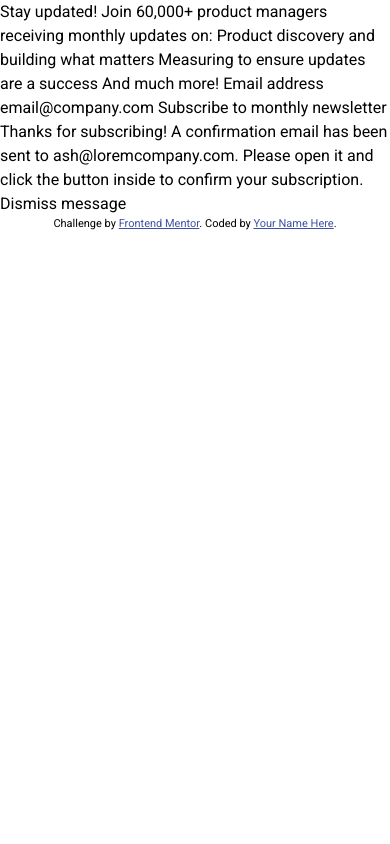
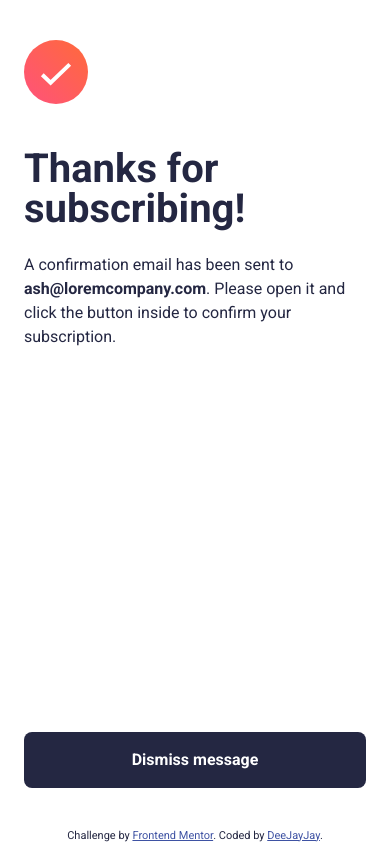
Before and after one commit to deejayjay/fem-newsletter-sign-up, a Vue app: page / in a window 390 px wide. Built offline with nearby package versions, Linux system fonts and the light colour scheme.

Commit message:
Completes the mobile layout

```diff
--- a/src/App.vue
+++ b/src/App.vue
@@ -3,38 +3,39 @@
 </script>
 
 <template>
-  <!-- Sign-up form start -->
-
-  Stay updated!
-
-  Join 60,000+ product managers receiving monthly updates on:
-
-  Product discovery and building what matters
-  Measuring to ensure updates are a success
-  And much more!
-
-  Email address
-  email@company.com
-
-  Subscribe to monthly newsletter
-
-  <!-- Sign-up form end -->
-
-  <!-- Success message start -->
-
-  Thanks for subscribing!
-
-  A confirmation email has been sent to ash@loremcompany.com.
-  Please open it and click the button inside to confirm your subscription.
-
-  Dismiss message
-
-  <!-- Success message end -->
-
-  <footer class="attribution">
-    Challenge by <a href="https://www.frontendmentor.io?ref=challenge" target="_blank">Frontend Mentor</a>.
-    Coded by <a href="#">Your Name Here</a>.
-  </footer>
+  <div class="container">
+    <main class="main">
+      <!-- <SignUpForm /> -->
+      <Confirmation />
+    </main>
+    <footer class="attribution">
+      Challenge by <a href="https://www.frontendmentor.io?ref=challenge" target="_blank">Frontend Mentor</a>.
+      Coded by <a href="https://github.com/deejayjay">DeeJayJay</a>.
+    </footer>
+  </div>
 </template>
 
-<style scoped></style>
+<script>
+import SignUpForm from './components/SignUpForm.vue';
+import Confirmation from './components/Confirmation.vue';
+
+export default {
+  name: 'App',
+  components: {
+    SignUpForm,
+    Confirmation
+  }
+}
+</script>
+
+<style scoped>
+.container {
+  display: flex;
+  flex-direction: column;
+  height: 100%;
+}
+
+.main {
+  flex: 1;
+}
+</style>
--- a/src/assets/css/base.css
+++ b/src/assets/css/base.css
@@ -8,6 +8,7 @@
 
 * {
   margin: 0;
+  padding: 0;
   font: inherit;
 }
 
@@ -49,14 +50,15 @@ h6 {
 
 ul,
 ol {
-  padding: 0;
+  list-style-type: none;
 }
 
 /* End of CSS Reset */
 
 :root {
   --color-primary: hsl(4, 100%, 67%);
-  --color-dark-slate-grey: hsl(234, 29%, 20%);
+  --color-dark-navy: hsl(234, 29%, 20%);
+  --color-dark-navy-50: hsla(234, 29%, 20%, 0.5);
   --color-charcoal-grey: hsl(235, 18%, 26%);
   --color-grey: hsl(231, 7%, 60%);
   --color-white: hsl(0, 0%, 100%);
@@ -65,3 +67,7 @@ ol {
 html {
   font-size: 10px;
 }
+
+#app {
+  height: 100%;
+}
--- a/src/assets/css/main.css
+++ b/src/assets/css/main.css
@@ -5,6 +5,7 @@
 body {
   font-family: 'Roboto', sans-serif;
   font-size: 1.6rem;
+  color: var(--color-dark-navy);
 }
 
 .attribution {
@@ -15,3 +16,21 @@ body {
 .attribution a {
   color: hsl(228, 45%, 44%);
 }
+
+.btn {
+  display: block;
+  width: 100%;
+  border: none;
+  border-radius: 8px;
+  background-color: var(--color-dark-navy);
+  color: var(--color-white);
+  font-weight: 700;
+  padding: 1.6rem 2.4rem;
+}
+
+.title {
+  font-size: 4rem;
+  font-weight: 700;
+  line-height: 1;
+  margin-bottom: 2.4rem;
+}
--- /dev/null
+++ b/src/components/Confirmation.vue
@@ -0,0 +1,48 @@
+<template>
+  <!-- Success message start -->
+  <div class="wrapper">
+    <section class="content">
+      <div class="content__text">
+        <h1 class="title">Thanks for subscribing!</h1>
+        <p>
+          A confirmation email has been sent to <strong class="strong">ash@loremcompany.com</strong>.
+          Please open it and click the button inside to confirm your subscription.
+        </p>
+      </div>
+      <button type="button" class="btn">Dismiss message</button>
+    </section>
+  </div>
+  <!-- Success message end -->
+</template>
+
+<style scoped>
+.wrapper {
+  padding: 4rem 2.4rem;
+  height: 100%;
+}
+
+.content {
+  display: flex;
+  flex-direction: column;
+  height: 100%;
+  padding-top: 10.9rem;
+  position: relative;
+}
+
+.content::before {
+  content: url("../assets/icons/icon-success.svg");
+  width: 64px;
+  height: 64px;
+  position: absolute;
+  top: 0;
+  left: 0;
+}
+
+.content__text {
+  flex: 1;
+}
+
+.strong {
+  font-weight: 700;
+}
+</style>
--- /dev/null
+++ b/src/components/SignUpForm.vue
@@ -0,0 +1,87 @@
+<template>
+  <div class="banner">
+  </div>
+  <!-- Sign-up form start -->
+  <form class="form">
+    <h1 class="title">Stay updated!</h1>
+    <p>
+      Join 60,000+ product managers receiving monthly updates on:
+    <ul class="list">
+      <li class="list__item">Product discovery and building what matters</li>
+      <li class="list__item">Measuring to ensure updates are a success</li>
+      <li class="list__item">And much more!</li>
+    </ul>
+    </p>
+    <div class="form__field">
+      <label for="email" class="form__label">Email address</label>
+      <input type="email" class="form__control" name="email" id="email" placeholder="email@company.com">
+    </div>
+
+    <button type="submit" class="btn btn-submit">Subscribe to monthly newsletter</button>
+  </form>
+  <!-- Sign-up form end -->
+</template>
+<script></script>
+<style scoped>
+.banner {
+  background: url('../assets/images/illustration-sign-up-mobile.svg') no-repeat center / cover;
+  height: 28.4rem;
+  border-radius: 0 0 16px 16px;
+  overflow: hidden;
+}
+
+.form {
+  padding: 4rem 2.4rem;
+}
+
+.list {
+  margin-top: 2.4rem;
+}
+
+.list__item {
+  position: relative;
+  padding-left: 3.2rem;
+  margin-bottom: 1rem;
+}
+
+.list__item::before {
+  content: url("../assets/icons/icon-list.svg");
+  width: 21px;
+  height: 21px;
+  position: absolute;
+  top: 0;
+  left: 0;
+}
+
+.form__field {
+  margin: 3rem 0 2.4rem;
+}
+
+.form__label,
+.form__control {
+  display: block;
+  width: 100%;
+}
+
+.form__label {
+  font-size: 1.2rem;
+  font-weight: 700;
+  margin-bottom: 0.8rem;
+}
+
+.form__control {
+  border-radius: 8px;
+  border: 1px solid var(--color-grey);
+  padding: 1.6rem 2.4rem;
+}
+
+.form__control::placeholder {
+  color: var(--color-dark-navy-50);
+}
+
+@media only screen and (width >=768px) {
+  .banner {
+    background: url('../assets/images/illustration-sign-up-desktop.svg') no-repeat center / cover;
+  }
+}
+</style>
```
